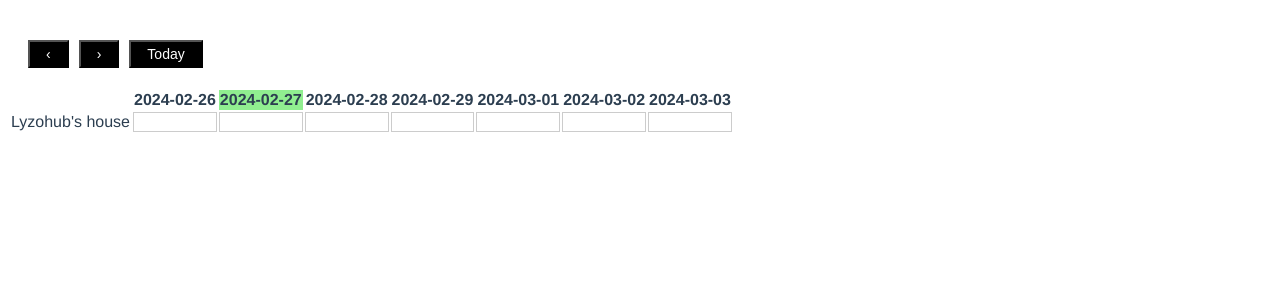
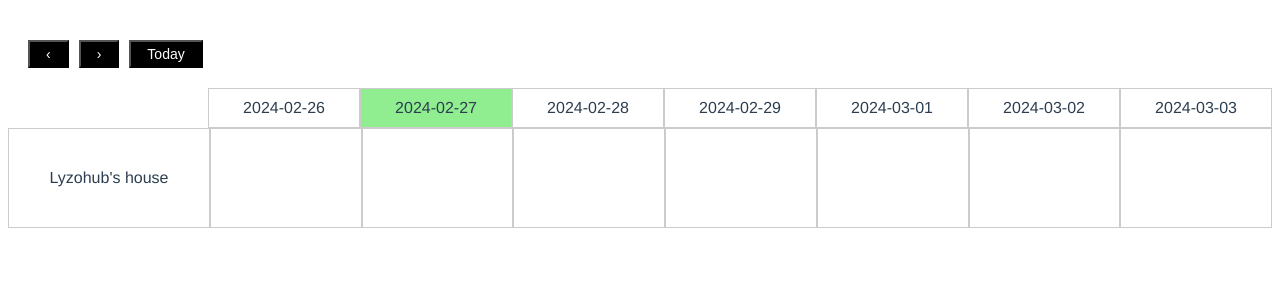
Before and after one commit to Vira-V/hotel_booking_calendar, a Vue app: page / in a window 1280 px wide. Shown: the top 300 px of the page. Built offline with nearby package versions, Linux system fonts and the light colour scheme.

Commit message:
changed table visualization to divs and added additional styles to make it looks like a calendar

```diff
--- a/src/components/BookingCalendar.vue
+++ b/src/components/BookingCalendar.vue
@@ -1,22 +1,32 @@
 <template>
   <div>
-    <div class="reservation-buttons">
+    <nav class="reservation-buttons">
       <button @click="moveWeek(-1)">&#8249;</button>
       <button @click="moveWeek(1)">&#8250;</button>
       <button @click="goToToday">Today</button>
+    </nav>
+
+    <div class="calendar-container">
+      <div class="dates-container">
+        <div class="dates-header">
+          <div
+            v-for="date in dates"
+            :key="date"
+            :class="{ 'current-day': isCurrentDay(date) }"
+          >
+            {{ date }}
           </div>
-    <table>
-      <thead>
-        <tr>
-          <th></th>
-          <th v-for="date in dates" :key="date" :class="{ 'current-day': isCurrentDay(date) }">{{ date }}</th>
+        </div>
+      </div>
 
-        </tr>
-      </thead>
-      <tbody>
-        <tr v-for="apartment in filteredApartments" :key="apartment.id">
-          <td>{{ apartment.roomDetails.name }}</td>
-          <td v-for="date in dates" :key="date" class="reservation-cell">
+      <div class="reservations-container">
+        <div
+          v-for="apartment in filteredApartments"
+          :key="apartment.id"
+          class="apartment"
+        >
+          <div class="apartment-name">{{ apartment.roomDetails.name }}</div>
+          <div v-for="date in dates" :key="date" class="reservation-cell">
             <div class="reservations-container">
               <div
                 v-for="reservation in getReservationsForDay(apartment.id, date)"
@@ -26,10 +36,10 @@
                 {{ reservation.name }}
               </div>
             </div>
-          </td>
-        </tr>
-      </tbody>
-    </table>
+          </div>
+        </div>
+      </div>
+    </div>
   </div>
 </template>
 
@@ -93,9 +103,52 @@ export default {
 </script>
 
 <style scoped>
+.calendar-container {
+  display: flex;
+  flex-direction: column;
+  position: relative;
+}
+
+.dates-container {
+  position: sticky;
+  z-index: 1;
+  margin-left: 200px;
+}
+
+.dates-header {
+  display: flex;
+}
+
+.dates-header > div {
+  flex: 1;
+  border: 1px solid #ccc;
+  padding: 10px 20px;
+  text-align: center;
+}
+
+.reservations-container {
+  flex: 1;
+  display: flex;
+  flex-direction: column;
+  overflow-x: auto;
+}
+
+.apartment {
+  display: flex;
+}
+
+.apartment-name {
+  width: 190px;
+  border: 1px solid #ccc;
+  padding: 40px 5px;
+}
+
 .reservation-cell {
+  flex: 1;
   border: 1px solid #ccc;
+  padding: 40px 60px;
   position: relative;
+  background-color: white;
 }
 
 .reservations-container {
@@ -110,6 +163,7 @@ export default {
   overflow: hidden;
   text-overflow: ellipsis;
 }
+
 .reservation-buttons {
   margin: 20px;
   display: flex;
@@ -130,7 +184,7 @@ export default {
   cursor: pointer;
 }
 
-th.current-day {
+.current-day {
   background-color: lightgreen;
 }
 </style>
```
Lines whose indentation alone changed are shown as unchanged.
